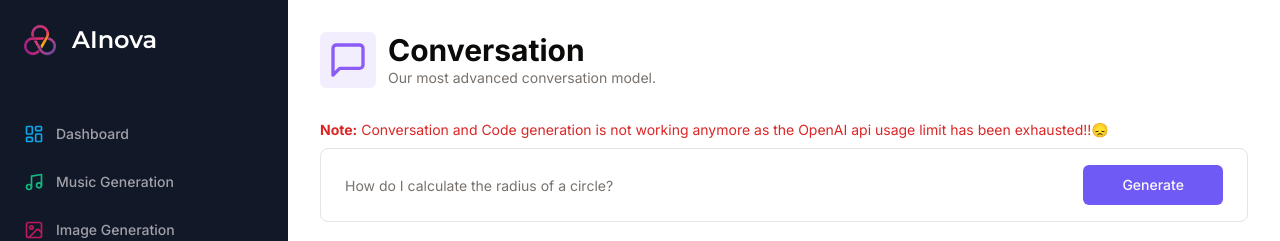
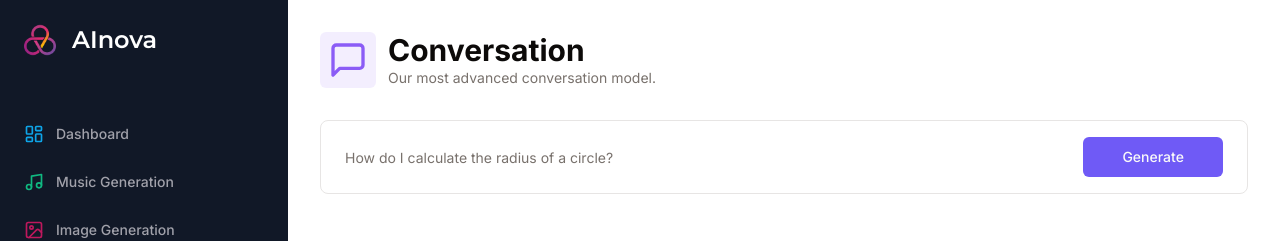
Before and after one commit to siddharthrathi1/AI_Nova, a Next.js app: page /conversation in a window 1280 px wide. Shown: the top 241 px of the page. Built offline with nearby package versions, Linux system fonts and the light colour scheme; no server answers.

Commit message:
API EXHAUSTION

```diff
--- a/app/(dashboard)/(routes)/code/page.tsx
+++ b/app/(dashboard)/(routes)/code/page.tsx
@@ -67,9 +67,7 @@ const CodePage = () => {
         iconColor="text-green-700"
         bgColor="bg-green-700/10"
       />
-      <p className="mx-8 my-2 text-sm text-red-600">
-       <b>Note:</b> Conversation and Code generation is not working anymore as the OpenAI api usage limit has been exhausted!!😞
-      </p>
+
       <div className="px-4 lg:px-8">
         <div>
           <Form {...form}>
--- a/app/(dashboard)/(routes)/conversation/page.tsx
+++ b/app/(dashboard)/(routes)/conversation/page.tsx
@@ -64,9 +64,7 @@ const ConversationPage = () => {
         iconColor="text-violet-500"
         bgColor="bg-violet-500/10"
       />
-       <p className="mx-8 my-2 text-sm text-red-600">
-       <b>Note:</b> Conversation and Code generation is not working anymore as the OpenAI api usage limit has been exhausted!!😞
-      </p>
+
       <div className="px-4 lg:px-8">
         <div>
           <Form {...form}>
--- a/app/(dashboard)/(routes)/dashboard/page.tsx
+++ b/app/(dashboard)/(routes)/dashboard/page.tsx
@@ -20,6 +20,9 @@ export default function HomePage() {
         <p className="text-muted-foreground font-light text-sm md:text-lg text-center">
           Chat with the smartest AI - Experience the power of AI
         </p>
+        <p className="mx-8 my-2 text-sm text-red-600">
+       <b>Note:</b> Conversation and Code generation is not working anymore as the OpenAI api usage limit has been exhausted!!😞
+      </p>
       </div>
       <div className="px-4 md:px-20 lg:px-32 space-y-4">
         {tools.map((tool) => (
```
